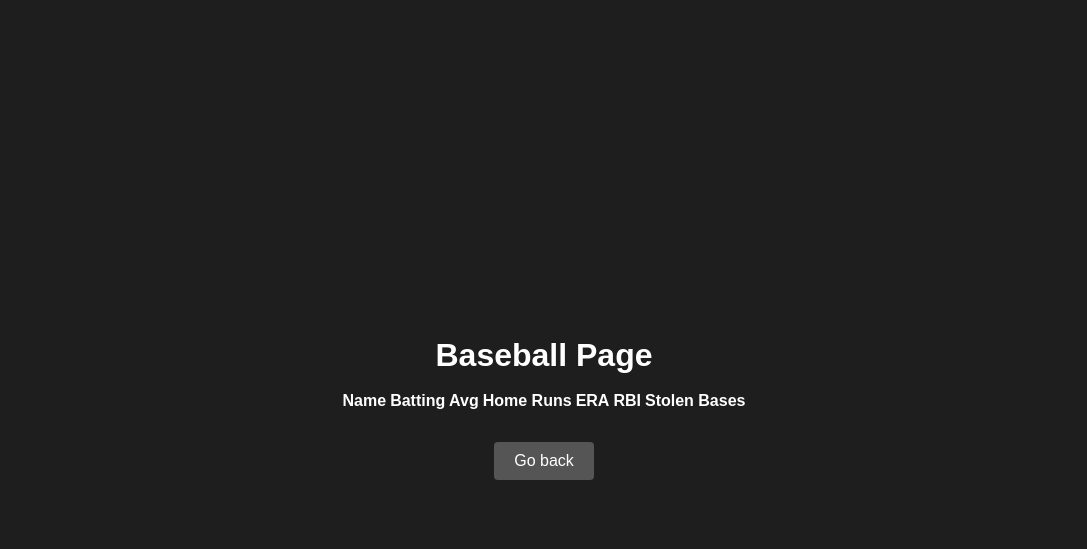
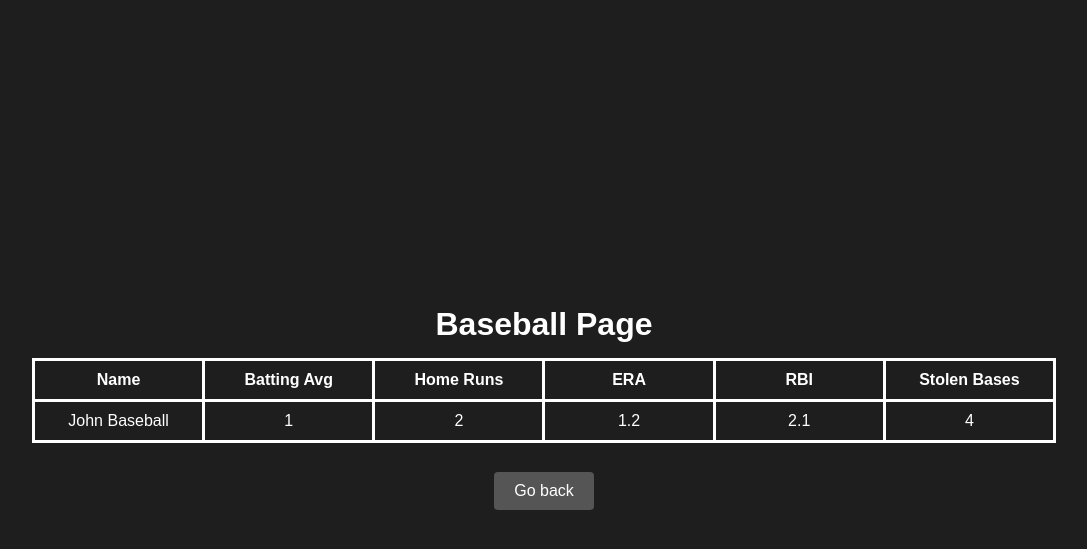
Before and after one commit to BenBiehl/Sports-Database, a Django app: page /baseball/ in a window 1280 px wide. Shown: the top 549 px of the page, without its empty margins (96-1183 px from the left). Run offline with Django 5.2, Linux system fonts and the light colour scheme; data comes from the database, SQL or seed files in the repository; both versions use the stored data as it was after the commit; lists and menus that the app fills with data are empty.

Commit message:
tables working

```diff
--- a/main/static/styles.css
+++ b/main/static/styles.css
@@ -137,3 +137,18 @@ h3 {
 .btn-secondary:hover {
     background-color: #333;
 }
+
+/* Table Styling */
+table {
+    border: 3px solid;
+    border-collapse: collapse;
+    text-align: center;
+    width: 80%;
+    table-layout: fixed;
+}
+
+th,
+td {
+    border: 3px solid;
+    padding: 10px;
+}
--- a/main/templates/main/sports_page.html
+++ b/main/templates/main/sports_page.html
@@ -16,6 +16,36 @@
                 <th>{{ label }}</th>
             {% endfor %}
         </tr>
+        {% for stat in stats %}
+        <tr>
+            <td>{{ stat.athlete.firstName }} {{ stat.athlete.lastName }}</td>
+            {% if sport == "baseball" %}
+                <td>{{ stat.battingAvg }}</td>
+                <td>{{ stat.homeRuns }}</td>
+                <td>{{ stat.era }}</td>
+                <td>{{ stat.rbi }}</td>
+                <td>{{ stat.stolenBases }}</td>
+            {% elif sport == "basketball" %}
+                <td>{{ stat.pointsPG }}</td>
+                <td>{{ stat.assistsPG }}</td>
+                <td>{{ stat.reboundsPG }}</td>
+                <td>{{ stat.threePPerc }}</td>
+                <td>{{ stat.freeThrowPerc }}</td>
+            {% elif sport == "soccer" %}
+                <td>{{ stat.goalsScored }}</td>
+                <td>{{ stat.shots }}</td>
+                <td>{{ stat.saves }}</td>
+                <td>{{ stat.fouls }}</td>
+                <td>{{ stat.minutesPlayed }}</td>
+            {% elif sport == "football" %}
+                <td>{{ stat.passingYards }}</td>
+                <td>{{ stat.rushingYards }}</td>
+                <td>{{ stat.tackles }}</td>
+                <td>{{ stat.sacks }}</td>
+                <td>{{ stat.interceptions }}</td>
+            {% endif %}
+        </tr>
+    {% endfor %}
     </table>
     {% else %}
         <h2>There aren't any {{ sport|capfirst }} stats, try adding some?</h2>
--- a/main/views.py
+++ b/main/views.py
@@ -230,8 +230,10 @@ def get_sports_stats(sport):
         stats = BasketballStat.objects.select_related('athlete').all()
     elif sport == "soccer":
         stats = SoccerStat.objects.select_related('athlete').all()
+    elif sport == "football":
+        stats = FootballStat.objects.select_related('athlete').all()
     else:
-        stats = FootballStat.objects.select_related('athlete').all()
+        stats = None
     return stats
 
 def table_header(sport):
```
Also changed, not shown: db.sqlite3.
